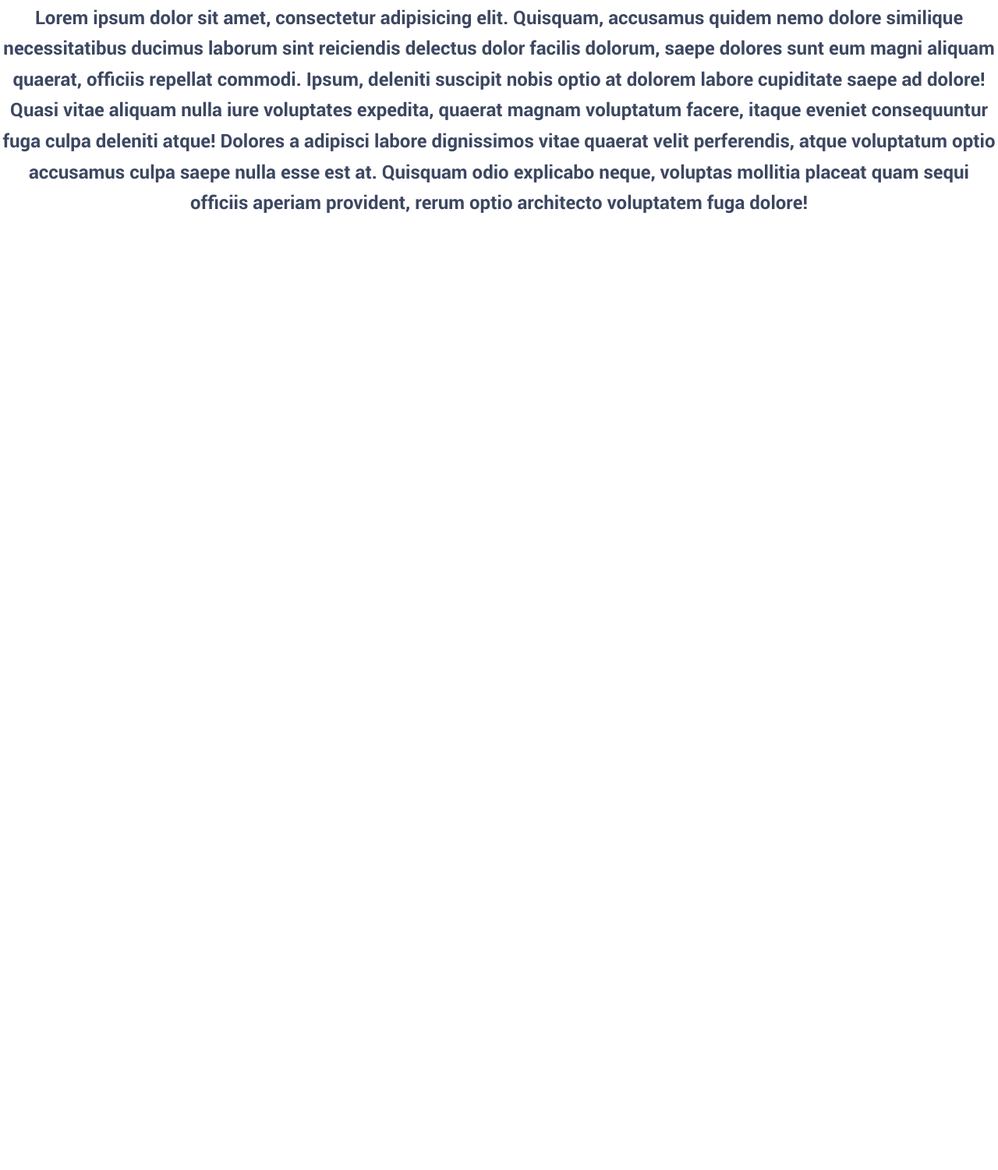
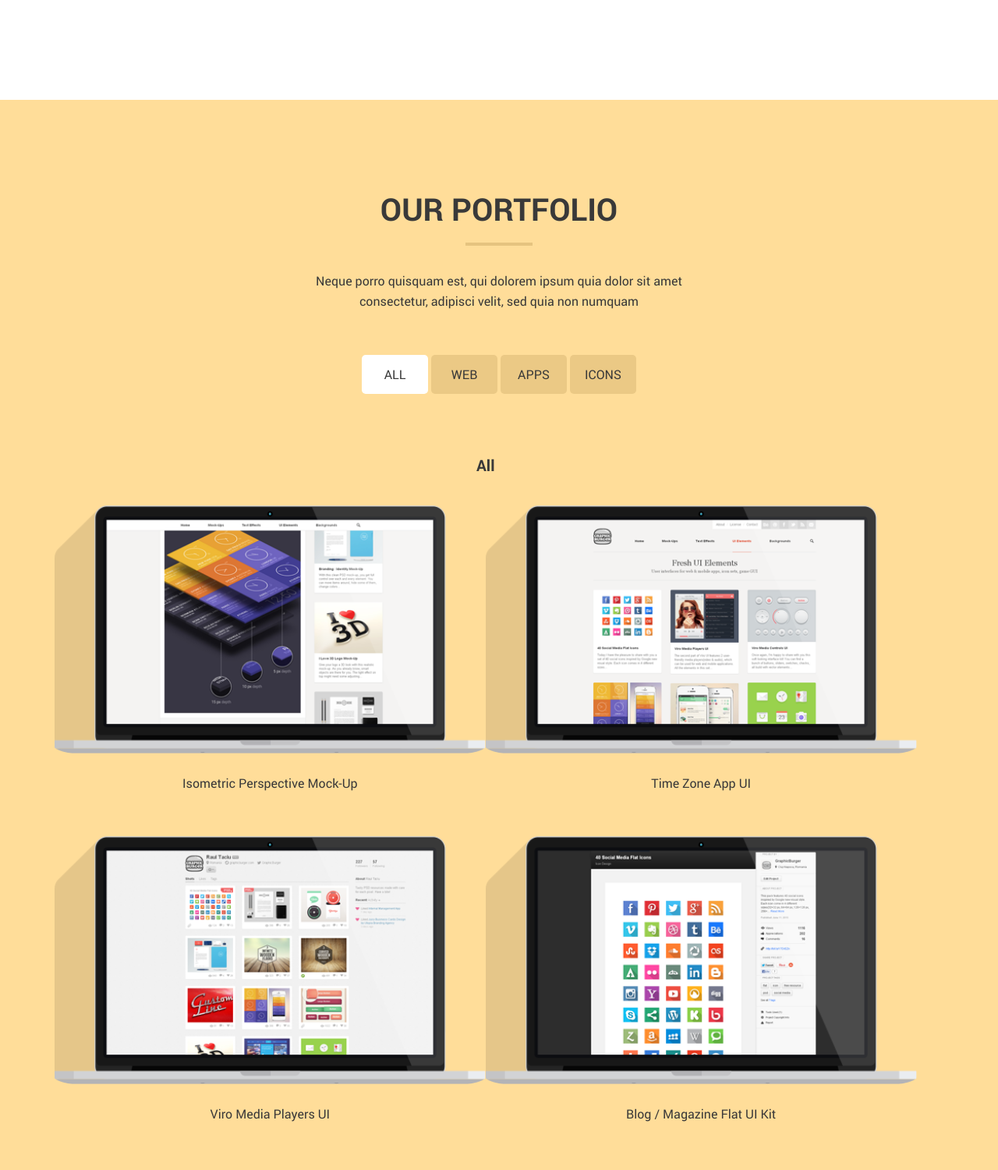
Before and after one commit to projectcuda/projectcuda.github.io, a plain HTML site: page index.html in a window 1280 px wide. Shown: the part 2942-4442 px from the top of the page at 78% size. Before the commit the page ends 3355 px from the top, so only its background shows below. Drawn offline with nearby package versions, Linux system fonts and the light colour scheme.

Commit message:
done project

```diff
--- a/index.html
+++ b/index.html
@@ -29,7 +29,6 @@
 </head>
 
 <body>
-
 	<header class="header">
 
 		<div class="container">
@@ -301,13 +300,146 @@
 			</div>
 
 		</div>
-		<h1>Lorem ipsum dolor sit amet, consectetur adipisicing elit. Quisquam, accusamus quidem nemo dolore similique necessitatibus ducimus laborum sint reiciendis delectus dolor facilis dolorum, saepe dolores sunt eum magni aliquam quaerat, officiis repellat commodi. Ipsum, deleniti suscipit nobis optio at dolorem labore cupiditate saepe ad dolore! Quasi vitae aliquam nulla iure voluptates expedita, quaerat magnam voluptatum facere, itaque eveniet consequuntur fuga culpa deleniti atque! Dolores a adipisci labore dignissimos vitae quaerat velit perferendis, atque voluptatum optio accusamus culpa saepe nulla esse est at. Quisquam odio explicabo neque, voluptas mollitia placeat quam sequi officiis aperiam provident, rerum optio architecto voluptatem fuga dolore!</h1>
+	</section>
 
+	<section class="section-portfolio">
+		<div class="container">
+
+			<div class="row">
+				<div class="col-12 text-center portfolio-header">
+					<h2>OUR PORTFOLIO</h2>
+					<span></span>
+					<p>Neque porro quisquam est, qui dolorem ipsum quia dolor sit amet <br>consectetur, adipisci velit, sed quia non numquam</p>
+				</div>
+			</div>
+			<div class="">
+				<div class="wrapper row">
+				    <div class="col-12 text-center">
+				    	<div class="tabs">
+				    	    <span class="tab">ALL</span>
+				    	    <span class="tab">WEB</span>
+				    	    <span class="tab">APPS</span>
+				    	    <span class="tab">ICONS</span>
+				    	</div>
+				    </div>
+				    <div class="tab_content text-center">
+				        <div class="tab_item">
+				        	<div class="row">
+				        		<div class="col-12">
+				        			<h3>All</h3>
+				        		</div>
+				        		<div class="col-12 col-md-6">
+						        	<img src="img/1.png" alt="">
+						        	<p>Isometric Perspective Mock-Up</p>
+				        		</div>
+				        		<div class="col-12 col-md-6">
+						        	<img src="img/2.png" alt="">
+						        	<p>Time Zone App UI</p>
+				        		</div>
+				        	</div>
+	        	        	<div class="row">
+	        	        		<div class="col-12 col-md-6">
+	        			        	<img src="img/3.png" alt="">
+	        			        	<p>Viro Media Players UI</p>
+	        	        		</div>
+	        	        		<div class="col-12 col-md-6">
+	        			        	<img src="img/4.png" alt="">
+	        			        	<p>Blog / Magazine Flat UI Kit</p>
+	        	        		</div>
+	        	        	</div>
+				    	</div>
+				        <div class="tab_item">
+							<div class="row">
+				        		<div class="col-12">
+				        			<h3>WEB</h3>
+				        		</div>
+				        		<div class="col-12 col-md-6">
+						        	<img src="img/1.png" alt="">
+						        	<p>Isometric Perspective Mock-Up</p>
+				        		</div>
+				        		<div class="col-12 col-md-6">
+						        	<img src="img/2.png" alt="">
+						        	<p>Time Zone App UI</p>
+				        		</div>
+				        	</div>
+	        	        	<div class="row">
+	        	        		<div class="col-12 col-md-6">
+	        			        	<img src="img/3.png" alt="">
+	        			        	<p>Viro Media Players UI</p>
+	        	        		</div>
+	        	        		<div class="col-12 col-md-6">
+	        			        	<img src="img/4.png" alt="">
+	        			        	<p>Blog / Magazine Flat UI Kit</p>
+	        	        		</div>
+	        	        	</div>
+				        </div>
+				        <div class="tab_item">
+														<div class="row">
+				        		<div class="col-12">
+				        			<h3>APPS</h3>
+				        		</div>
+				        		<div class="col-12 col-md-6">
+						        	<img src="img/1.png" alt="">
+						        	<p>Isometric Perspective Mock-Up</p>
+				        		</div>
+				        		<div class="col-12 col-md-6">
+						        	<img src="img/2.png" alt="">
+						        	<p>Time Zone App UI</p>
+				        		</div>
+				        	</div>
+	        	        	<div class="row">
+	        	        		<div class="col-12 col-md-6">
+	        			        	<img src="img/3.png" alt="">
+	        			        	<p>Viro Media Players UI</p>
+	        	        		</div>
+	        	        		<div class="col-12 col-md-6">
+	        			        	<img src="img/4.png" alt="">
+	        			        	<p>Blog / Magazine Flat UI Kit</p>
+	        	        		</div>
+	        	        	</div>
+				        </div>
+				        <div class="tab_item">
+				        								<div class="row">
+				        		<div class="col-12">
+				        			<h3>ICONS</h3>
+				        		</div>
+				        		<div class="col-12 col-md-6">
+						        	<img src="img/1.png" alt="">
+						        	<p>Isometric Perspective Mock-Up</p>
+				        		</div>
+				        		<div class="col-12 col-md-6">
+						        	<img src="img/2.png" alt="">
+						        	<p>Time Zone App UI</p>
+				        		</div>
+				        	</div>
+	        	        	<div class="row">
+	        	        		<div class="col-12 col-md-6">
+	        			        	<img src="img/3.png" alt="">
+	        			        	<p>Viro Media Players UI</p>
+	        	        		</div>
+	        	        		<div class="col-12 col-md-6">
+	        			        	<img src="img/4.png" alt="">
+	        			        	<p>Blog / Magazine Flat UI Kit</p>
+	        	        		</div>
+	        	        	</div>
+				        </div>
+				    </div>
+				</div>
+			</div>
+
+		</div>
 	</section>
+
 	<script src="libs/jquery/dist/jquery.min.js"></script>
 	<script src="js/scripts.min.js"></script>
 	<script type="text/javascript" src="//cdn.jsdelivr.net/npm/slick-carousel@1.8.1/slick/slick.min.js"></script>
 	<script>
+
+		$(".tab_item").not(":first").hide();
+		$(".wrapper .tab").click(function() {
+			$(".wrapper .tab").removeClass("active").eq($(this).index()).addClass("active");
+			$(".tab_item").hide().eq($(this).index()).fadeIn()
+		}).eq(0).addClass("active");
 
 		$(document).ready(function(){
 		  $('.slider').slick({
@@ -335,6 +467,32 @@
 
 		  });
 		});
+		$(document).ready(function(){
+		  $('.slider-portfolio').slick({
+		  	  infinite: true,
+		  	  speed: 300,
+		  	  slidesToShow: 4,
+		  	  slidesToScroll: 4,
+		  	  responsive: [
+		  	    {
+		  	      breakpoint: 1024,
+		  	      settings: {
+		  	        slidesToShow: 2,
+		  	        slidesToScroll: 2,
+		  	        infinite: true,
+		  	      }
+		  	    },
+		  	    {
+		  	      breakpoint: 600,
+		  	      settings: {
+		  	        slidesToShow: 2,
+		  	        slidesToScroll: 2
+		  	      }
+		  	    }
+		  	  ]
+
+		  });
+		});
 
 	</script>
 
--- a/sass/main.sass
+++ b/sass/main.sass
@@ -240,6 +240,7 @@ b, strong
 		outline: 0 !important
 .slick-next
 	padding: 66px 0px !important
+	right: -25px !important
 	&::before
 		color: #17c2a4 !important
 .slick-prev
@@ -339,6 +340,45 @@ b, strong
 			background: #c8d9e5
 			height: 4px
 			width: 86px
+.section-portfolio
+	padding: 120px 0 115px
+	background: #ffdd99
+	color: #393939
+	p
+		margin: 25px 0 55px
+	h3
+		margin: 45px 0 35px
+		font-size: 20px
+	h2
+		font-size: 40px
+		text-transform: uppercase
+		padding: 0
+		line-height: 40px
+		& ~ span
+			display: inline-block
+			background: #e5c37f
+			height: 4px
+			width: 86px
+.wrapper
+	.active
+		background: #fff  !important
+.wrapper
+	.tabs
+		.tab
+			margin-bottom: 30px
+			width: 85px
+			cursor: pointer
+			border-radius: 5px
+			display: inline-block
+			padding: 12px 0
+			background: #ebc985
+	.tab_item
+		img
+			width: 100%
+		div
+			padding: 0
+			margin: 0
+
 
 
 
```
Also changed, not shown: music.html (added, +10 -0 lines), css/main.min.css, img/1.png (added), img/2.png (added), img/3.png (added), img/4.png (added).
